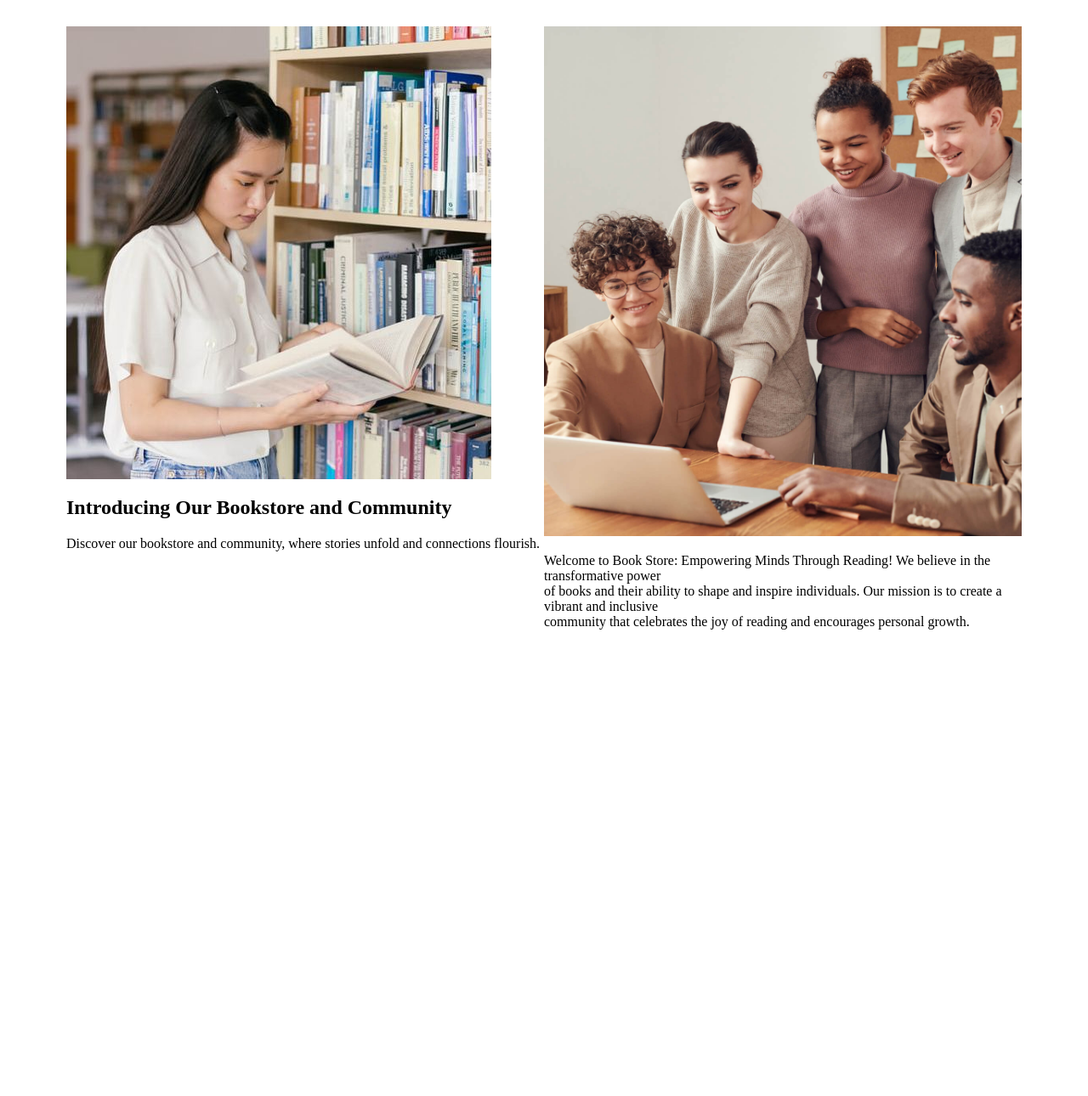
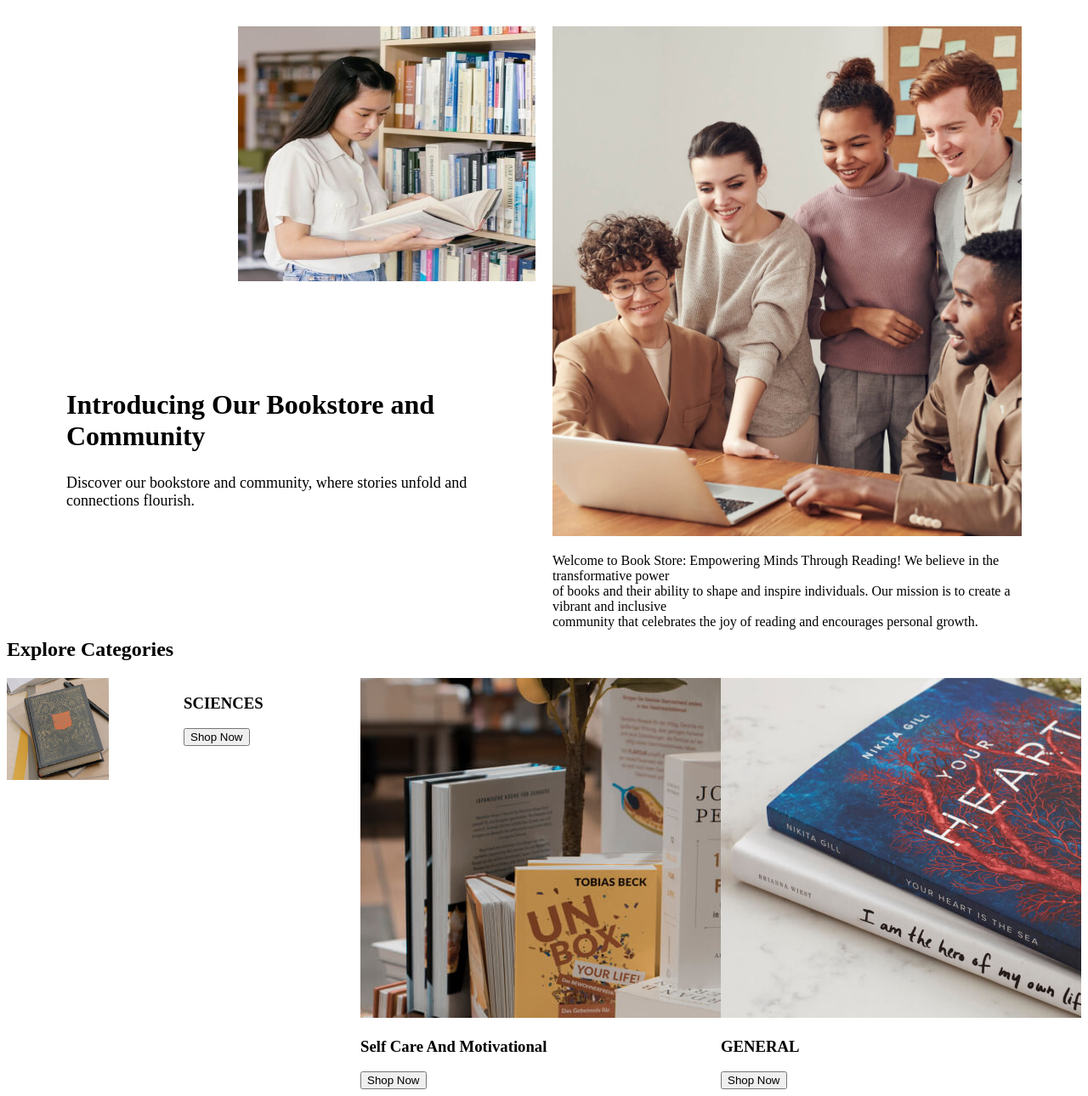
Before and after one commit to MegAjayi/alx-portfolio-project, a plain HTML site: page index.html in a window 1280 px wide. Shown: the part 1077-2367 px from the top of the page at 85% size. Before the commit the page ends 1958 px from the top, so only its background shows below. Drawn offline with Linux system fonts and the light colour scheme.

Commit message:
working on book categories

```diff
--- a/assests/css/style.css
+++ b/assests/css/style.css
@@ -75,6 +75,7 @@ a {
   height: 750px;
   display: grid;
   grid-template-columns: repeat(2, 1fr);
+  column-gap: 20px;
   padding: 100px 70px;
 }
 #comm-2 > img {
@@ -88,3 +89,36 @@ a {
   display: flex;
   flex-direction: flex-end;
 }
+#comm-1-image > img {
+  height: 300px;
+  width: 350px;
+}
+
+#comm-1-image {
+  display: flex;
+  justify-content: right;
+  margin-bottom: 100px;
+}
+#comm-1-notimage {
+  align-content: center;
+}
+
+#comm-1-notimage > h2 {
+  font-size: xx-large;
+}
+#comm-1-notimage > p {
+  font-size: 18px;
+}
+#sub-cate {
+  display: grid;
+  grid-template-columns: repeat(3, 1fr);
+}
+
+#sub-1 > img {
+  height: 120px;
+  width: 120px;
+}
+#sub-1 {
+  display: grid;
+  grid-template-columns: repeat(2, 1fr);
+}
--- a/index.html
+++ b/index.html
@@ -57,6 +57,34 @@
             </div>
         </div>
     </section>
+    <section id="cate">
+        <div>
+            <h2>Explore Categories</h2>
+            <div id="sub-cate">
+                <div id="sub-1">
+                    <img src="./assests/images/bio.jpg" alt="">
+                    <div id="super-sub">
+                        <h3>SCIENCES</h3>
+                        <button>Shop Now</button>
+                    </div>
+                </div>
+                <div id="sub-2">
+                    <img src="./assests/images/nov.jpg" alt="">
+                    <div id="super-sub2">
+                        <h3>Self Care And Motivational</h3>
+                        <button>Shop Now</button>
+                    </div>
+                </div>
+                <div id="sub-3">
+                    <img src="./assests/images/self.jpg" alt="">
+                    <div id="super-sub3">
+                        <h3>GENERAL</h3>
+                        <button>Shop Now</button>
+                    </div>
+                </div>
+            </div>
+        </div>
+    </section>
 
 </body>
 
```
Also changed, not shown: assests/images/bio.jpg (added), assests/images/nov.jpg (added), assests/images/self.jpg (added), 3 other files.
